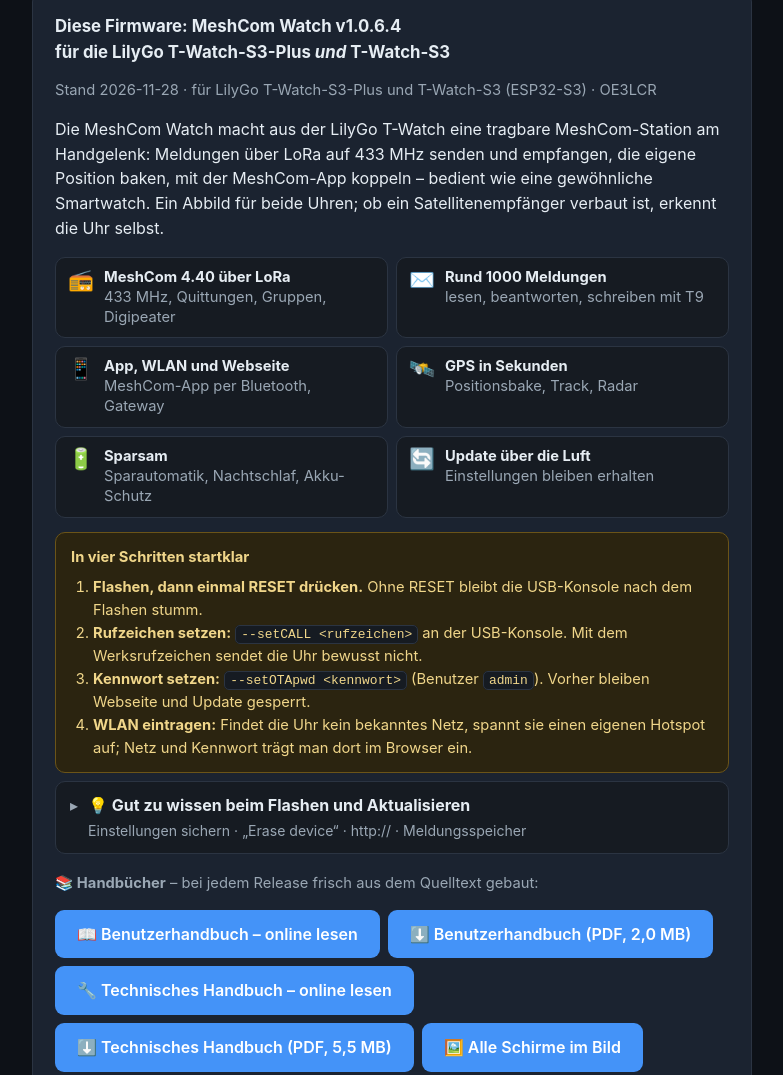
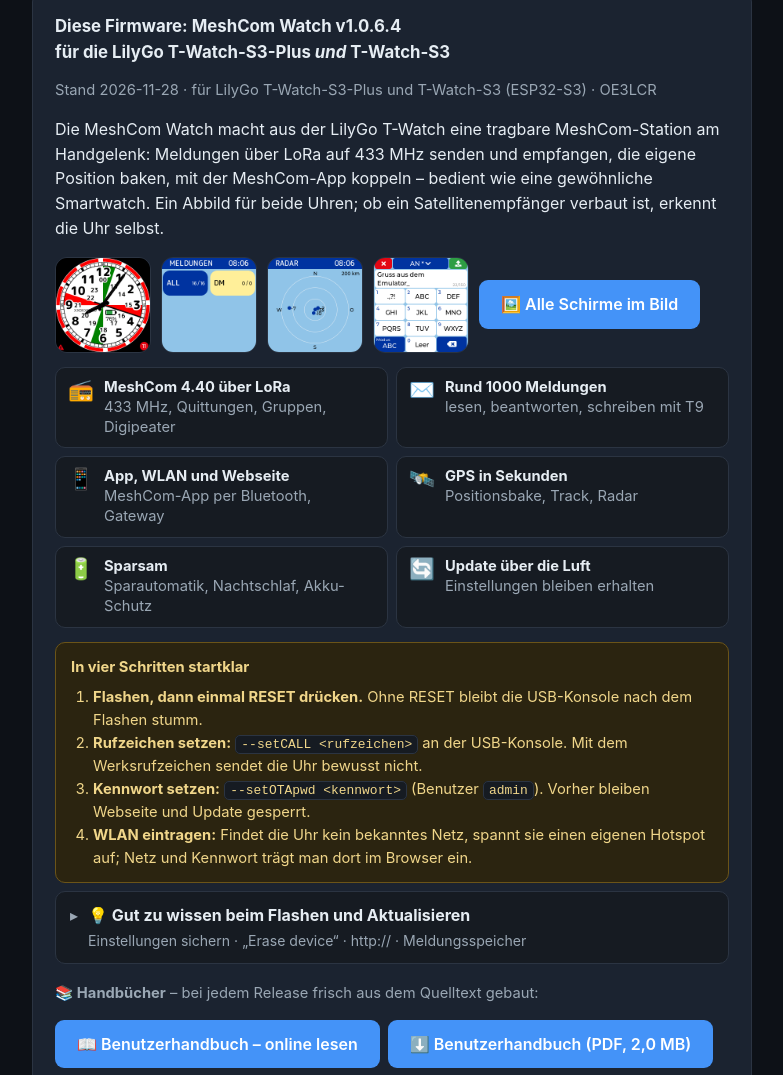
Before and after one commit to Stego-Lab/espflash, a plain HTML site: page index.html in a window 1280 px wide. Shown: the part 723-1798 px from the top of the page, without its empty margins (248-1031 px from the left). Drawn offline with Linux system fonts and the light colour scheme.

Commit message:
T-Watch: Schirm-Vorschau mit Knopf oben in der Karte, Uhr-Favicon fuer die Schirm-Seite
Co-Authored-By: Claude Opus 5.5 <noreply@anthropic.com>

```diff
--- a/index.html
+++ b/index.html
@@ -181,6 +181,21 @@
         mit der MeshCom-App koppeln – bedient wie eine gewöhnliche Smartwatch. Ein Abbild für beide Uhren;
         ob ein Satellitenempfänger verbaut ist, erkennt die Uhr selbst.</p>
 
+      <a href="twatch/schirme.html" target="_blank" rel="noopener"
+         style="display:block;margin-top:14px;text-decoration:none;color:inherit">
+        <span style="display:flex;flex-wrap:wrap;gap:10px;align-items:center">
+          <img src="twatch/schirme/funkraumuhr.png" alt="Funkraumuhr" width="96" height="96" loading="lazy"
+               style="width:96px;height:96px;border-radius:12px;border:1px solid var(--border)">
+          <img src="twatch/schirme/meldungen.png" alt="Meldungen" width="96" height="96" loading="lazy"
+               style="width:96px;height:96px;border-radius:12px;border:1px solid var(--border)">
+          <img src="twatch/schirme/radar.png" alt="Radar" width="96" height="96" loading="lazy"
+               style="width:96px;height:96px;border-radius:12px;border:1px solid var(--border)">
+          <img src="twatch/schirme/schreiben.png" alt="Schreiben mit T9" width="96" height="96" loading="lazy"
+               style="width:96px;height:96px;border-radius:12px;border:1px solid var(--border)">
+          <span class="btn btn-blue">🖼️ Alle Schirme im Bild</span>
+        </span>
+      </a>
+
       <ul class="facts">
         <li><span>📻</span><div><b>MeshCom 4.40 über LoRa</b><br>433&nbsp;MHz, Quittungen, Gruppen, Digipeater</div></li>
         <li><span>✉️</span><div><b>Rund 1000 Meldungen</b><br>lesen, beantworten, schreiben mit T9</div></li>
@@ -235,8 +250,6 @@
            style="text-decoration:none">🔧 Technisches Handbuch – online lesen</a>
         <a class="btn btn-blue" href="twatch/MeshCom-Watch-Technisches-Handbuch.pdf" download
            style="text-decoration:none">⬇️ Technisches Handbuch (PDF, 5,5&nbsp;MB)</a>
-        <a class="btn btn-blue" href="twatch/schirme.html" target="_blank" rel="noopener"
-           style="text-decoration:none">🖼️ Alle Schirme im Bild</a>
       </p>
       <p class="muted" style="margin-top:8px; font-size:0.9em">
         Das <b>Benutzerhandbuch</b> führt durch Inbetriebnahme, Bedienung, Funkbetrieb und alle
```
Also changed, not shown: twatch/schirme.html (+1 -1 lines), twatch/favicon-uhr.svg (added).
